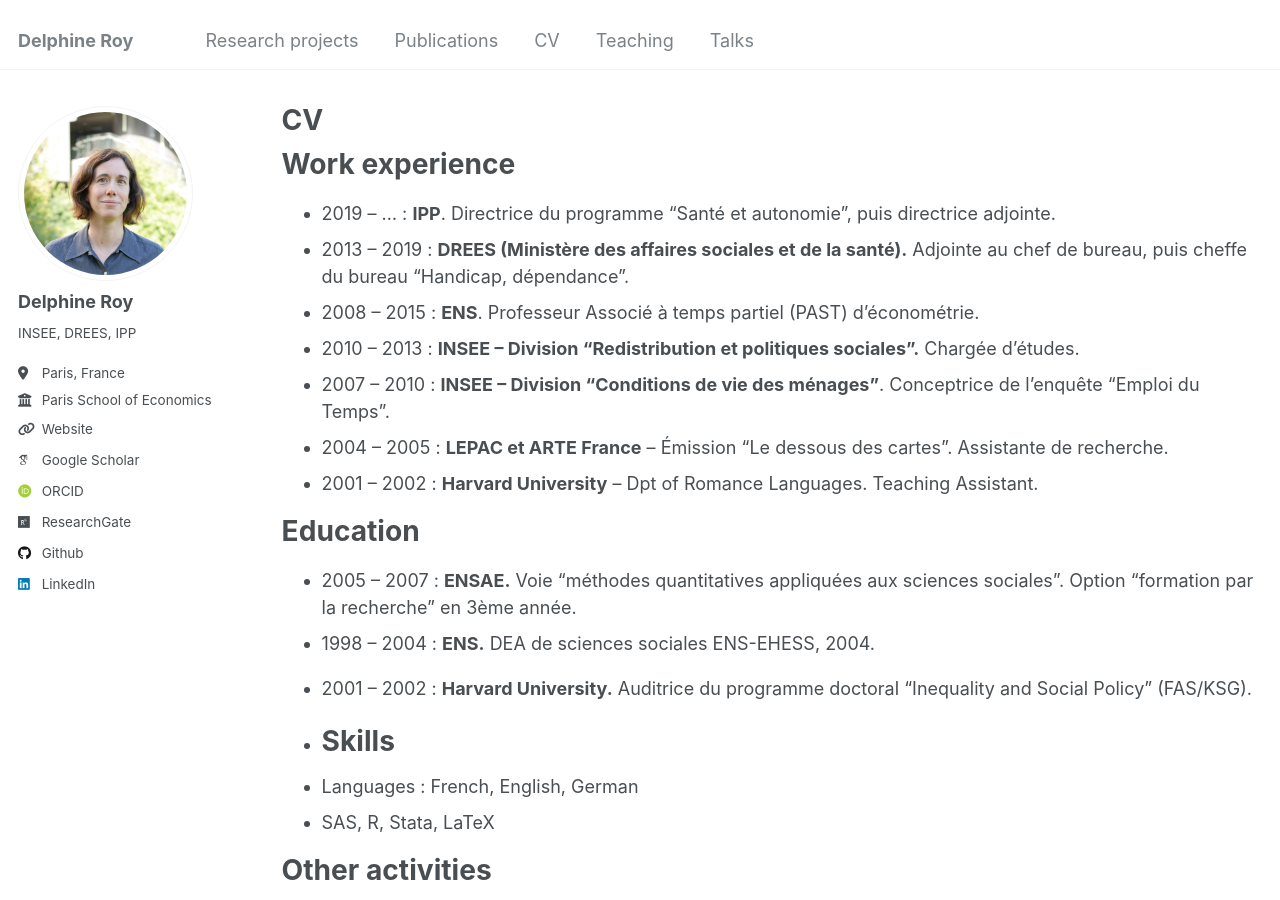
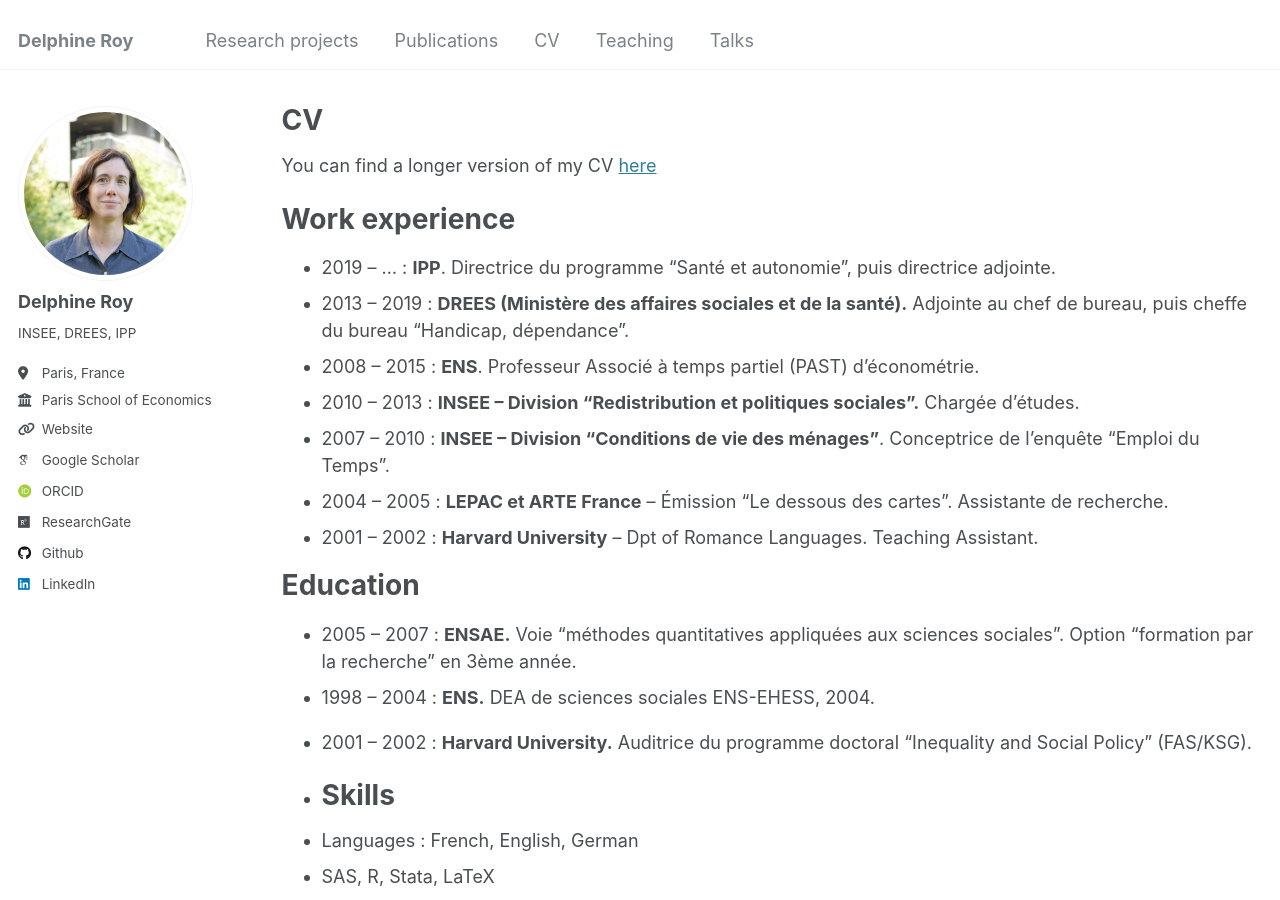
Before and after one commit to DelphineRoy/delphineroy.github.io, a Jekyll site: the page built from _pages/cv.md, in a window 1280 px wide and 900 px high. Built offline with Jekyll 4.4.1, drawn with Linux system fonts in a browser that asks for light colours; some web fonts are replaced.

Commit message:
teste ajout liens vers cv pdf

```diff
--- a/_pages/cv.md
+++ b/_pages/cv.md
@@ -8,6 +8,8 @@ redirect_from:
 ---
 
 {% include base_path %}
+
+You can find a longer version of my CV [here](../files/CV_droy_sept23.pdf)
 
 Work experience
 ======
```
